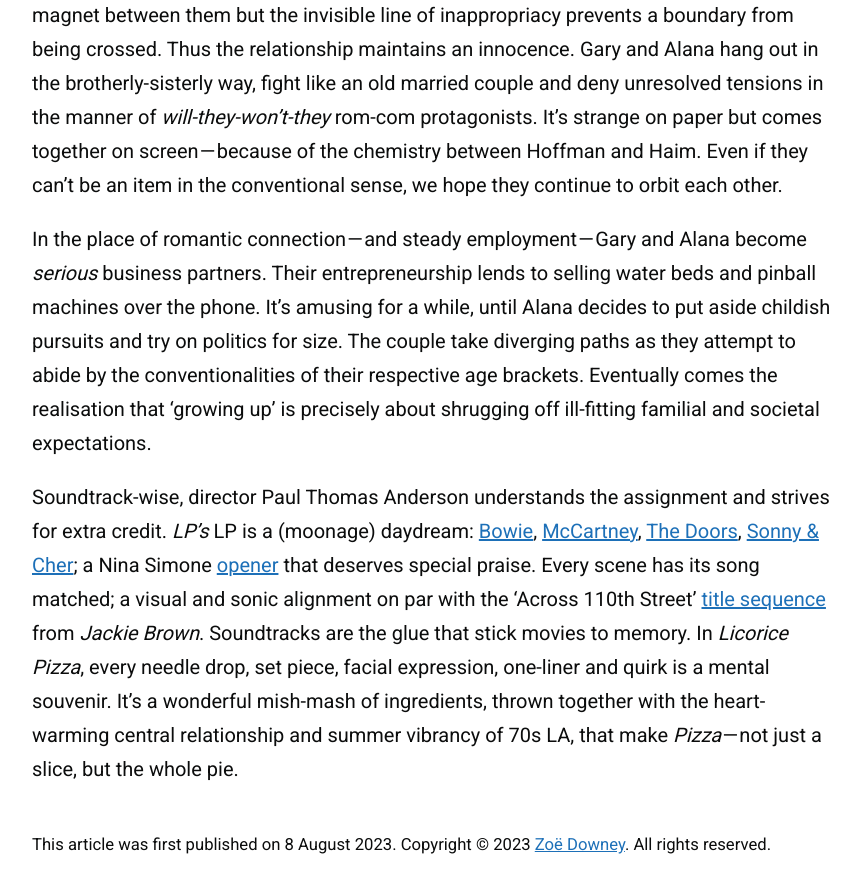
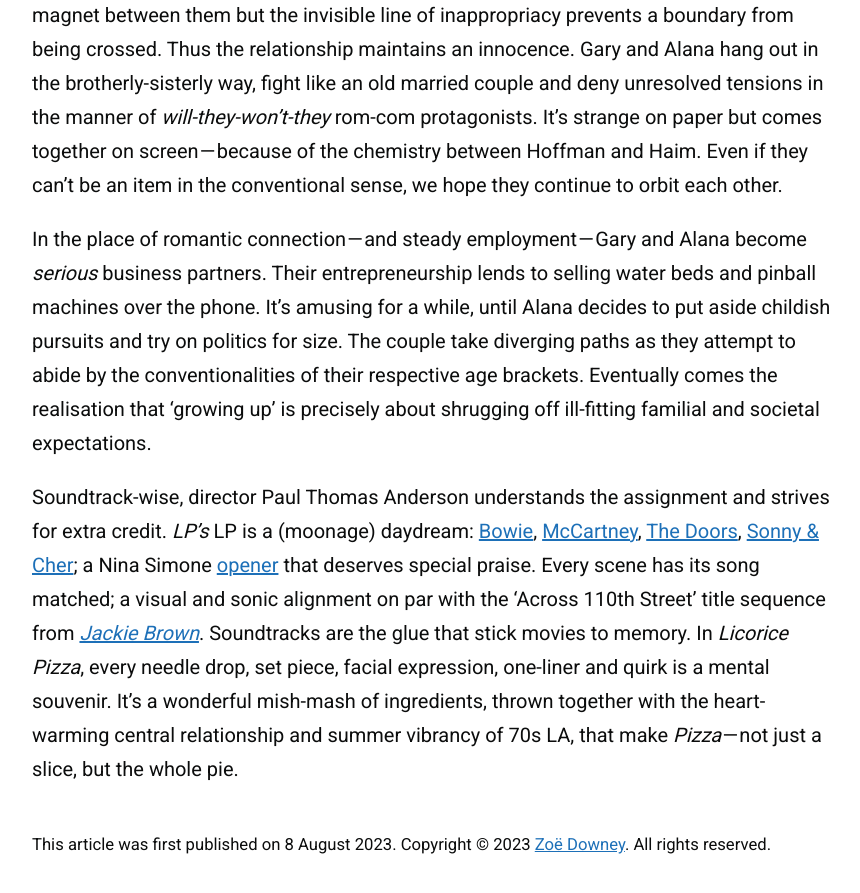
Before and after one commit to zoeurl/zoedowney.github.io, a Jekyll site: the page built from _posts/2023-08-08-licorice-pizza.md, in a window 1280 px wide and 900 px high, scrolled down 1562 px. Shown: the top 893 px of the window, without its empty margins (208-1068 px from the left). Built offline with Jekyll 4.4.1, drawn with Linux system fonts in a browser that asks for light colours.

Commit message:
Update 2023-08-08-licorice-pizza.md

```diff
--- a/_posts/2023-08-08-licorice-pizza.md
+++ b/_posts/2023-08-08-licorice-pizza.md
@@ -16,4 +16,4 @@
 
 In the place of romantic connection — and steady employment — Gary and Alana become _serious_ business partners. Their entrepreneurship lends to selling water beds and pinball machines over the phone. It’s amusing for a while, until Alana decides to put aside childish pursuits and try on politics for size. The couple take diverging paths as they attempt to abide by the conventionalities of their respective age brackets. Eventually comes the realisation that ‘growing up’ is precisely about shrugging off ill-fitting familial and societal expectations.
 
-Soundtrack-wise, director Paul Thomas Anderson understands the assignment and strives for extra credit. _LP’s_ LP is a (moonage) daydream: [Bowie](https://www.youtube.com/watch?v=4ZKqbPZ6tug&ab_channel=DavidBowie-Topic), [McCartney](https://www.youtube.com/watch?v=dxHgEu_o0lo&ab_channel=PaulMcCartney-Topic), [The Doors](https://www.youtube.com/watch?v=6lnoM25D-js&ab_channel=TheDoors-Topic), [Sonny & Cher](https://www.youtube.com/watch?v=IBtTyfPcuog&ab_channel=Sonny%26Cher-Topic); a Nina Simone [opener](https://www.youtube.com/watch?v=-1eoGz0v1oA&ab_channel=NinaSimone-Topic) that deserves special praise. Every scene has its song matched; a visual and sonic alignment on par with the ‘Across 110th Street’ [title sequence](https://www.youtube.com/watch?v=9gs1_ndm3r4&ab_channel=DouglasGarner) from _Jackie Brown_. Soundtracks are the glue that stick movies to memory. In _Licorice Pizza_, every needle drop, set piece, facial expression, one-liner and quirk is a mental souvenir. It’s a wonderful mish-mash of ingredients, thrown together with the heart-warming central relationship and summer vibrancy of 70s LA, that make _Pizza_ — not just a slice, but the whole pie.
+Soundtrack-wise, director Paul Thomas Anderson understands the assignment and strives for extra credit. _LP’s_ LP is a (moonage) daydream: [Bowie](https://www.youtube.com/watch?v=4ZKqbPZ6tug&ab_channel=DavidBowie-Topic), [McCartney](https://www.youtube.com/watch?v=dxHgEu_o0lo&ab_channel=PaulMcCartney-Topic), [The Doors](https://www.youtube.com/watch?v=6lnoM25D-js&ab_channel=TheDoors-Topic), [Sonny & Cher](https://www.youtube.com/watch?v=IBtTyfPcuog&ab_channel=Sonny%26Cher-Topic); a Nina Simone [opener](https://www.youtube.com/watch?v=-1eoGz0v1oA&ab_channel=NinaSimone-Topic) that deserves special praise. Every scene has its song matched; a visual and sonic alignment on par with the ‘Across 110th Street’ title sequence from [_Jackie Brown_](https://www.youtube.com/watch?v=9gs1_ndm3r4&ab_channel=DouglasGarner). Soundtracks are the glue that stick movies to memory. In _Licorice Pizza_, every needle drop, set piece, facial expression, one-liner and quirk is a mental souvenir. It’s a wonderful mish-mash of ingredients, thrown together with the heart-warming central relationship and summer vibrancy of 70s LA, that make _Pizza_ — not just a slice, but the whole pie.
```
